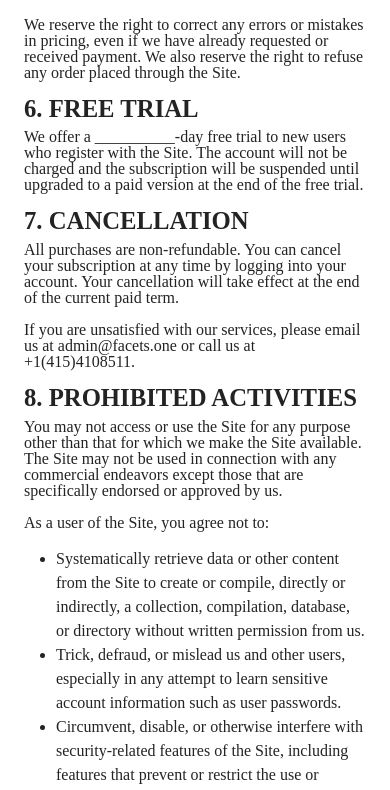
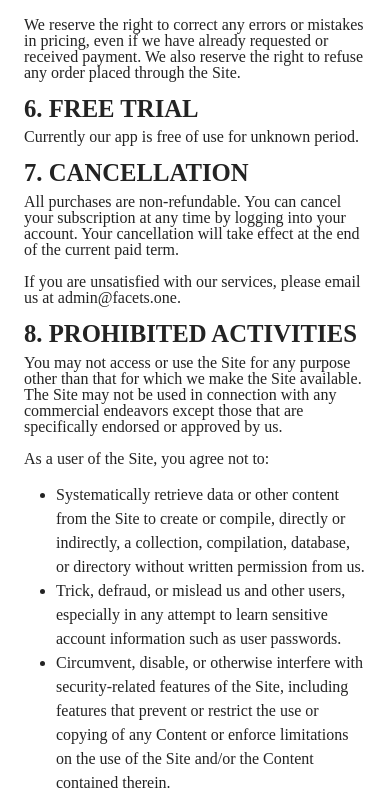
Before and after one commit to scoopgroupinc/next-facets-website, a Next.js app: page /terms in a window 390 px wide. Shown: the part 3846-4636 px from the top of the page. Built offline with nearby package versions, Linux system fonts and the light colour scheme.

Commit message:
remoe phone from terms

```diff
--- a/app/(website)/terms/page.tsx
+++ b/app/(website)/terms/page.tsx
@@ -266,12 +266,13 @@ export default function Home() {
           <h2 id="freetrial">
             <strong>6. FREE TRIAL</strong>
           </h2>
-          <p>
+          <p>Currently our app is free of use for unknown period.</p>
+          {/* <p>
             We offer a __________-day free trial to new users who register with
             the Site. The account will not be charged and the subscription will
             be suspended until upgraded to a paid version at the end of the free
             trial.
-          </p>
+          </p> */}
           <h2 id="cancel">
             <strong>7. CANCELLATION</strong>
           </h2>
@@ -282,7 +283,7 @@ export default function Home() {
           </p>
           <p>
             If you are unsatisfied with our services, please email us at
-            admin@facets.one or call us at +1(415)4108511.
+            admin@facets.one.
           </p>
           <h2 id="prohibited">
             <strong>8. PROHIBITED ACTIVITIES</strong>
@@ -1260,7 +1261,7 @@ export default function Home() {
             further information regarding use of the Site, please contact us at:
           </p>
           <p>
-            <strong>Facets LLC</strong>
+            <strong>Scoop LLC</strong>
           </p>
           <p>
             <strong>5432 Geary Blvd</strong>
@@ -1275,9 +1276,6 @@ export default function Home() {
             <strong>United States</strong>
           </p>
           <p>
-            <strong>Phone: +1(415)4108511</strong>
-          </p>
-          <p>
             <strong>admin@facets.one</strong>
           </p>
         </div>
```
